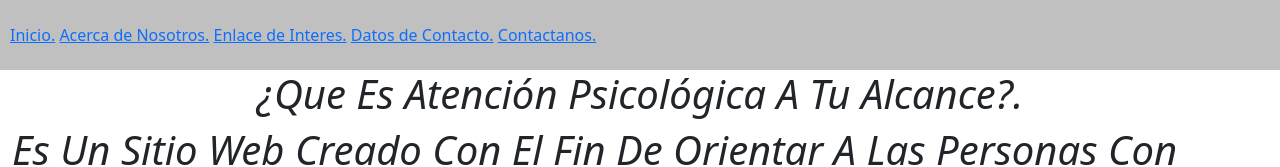
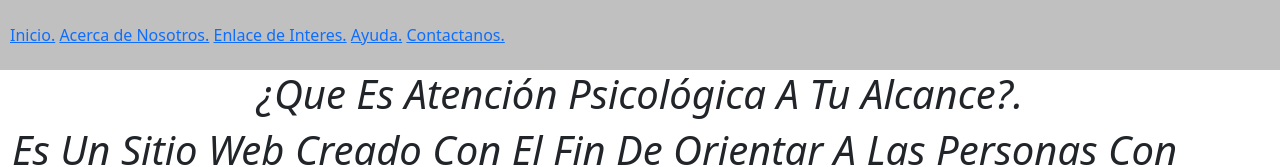
Before and after one commit to angelandmartinez/Psicologia, a plain HTML site: page acerca.html in a window 1280 px wide. Shown: the top 167 px of the page. Drawn offline with nearby package versions, Linux system fonts and the light colour scheme.

Commit message:
Update acerca.html

```diff
--- a/acerca.html
+++ b/acerca.html
@@ -27,7 +27,7 @@
   <a href="https://angelandmartinez.github.io/Psicologia/">Inicio.</a>
   <a href="https://angelandmartinez.github.io/Psicologia/acerca.html">Acerca de Nosotros.</a>
   <a href="https://www.medicalnewstoday.com/articles/es/psicologia">Enlace de Interes.</a>
-  <a href="https://angelandmartinez.github.io/Psicologia/contacto.html">Datos de Contacto.</a>
+  <a href="https://angelandmartinez.github.io/Psicologia/contacto.html">Ayuda.</a>
   <a href="https://angelandmartinez.github.io/Psicologia/sugerencias.html">Contactanos.</a>
   </nav>
   </header>
```
